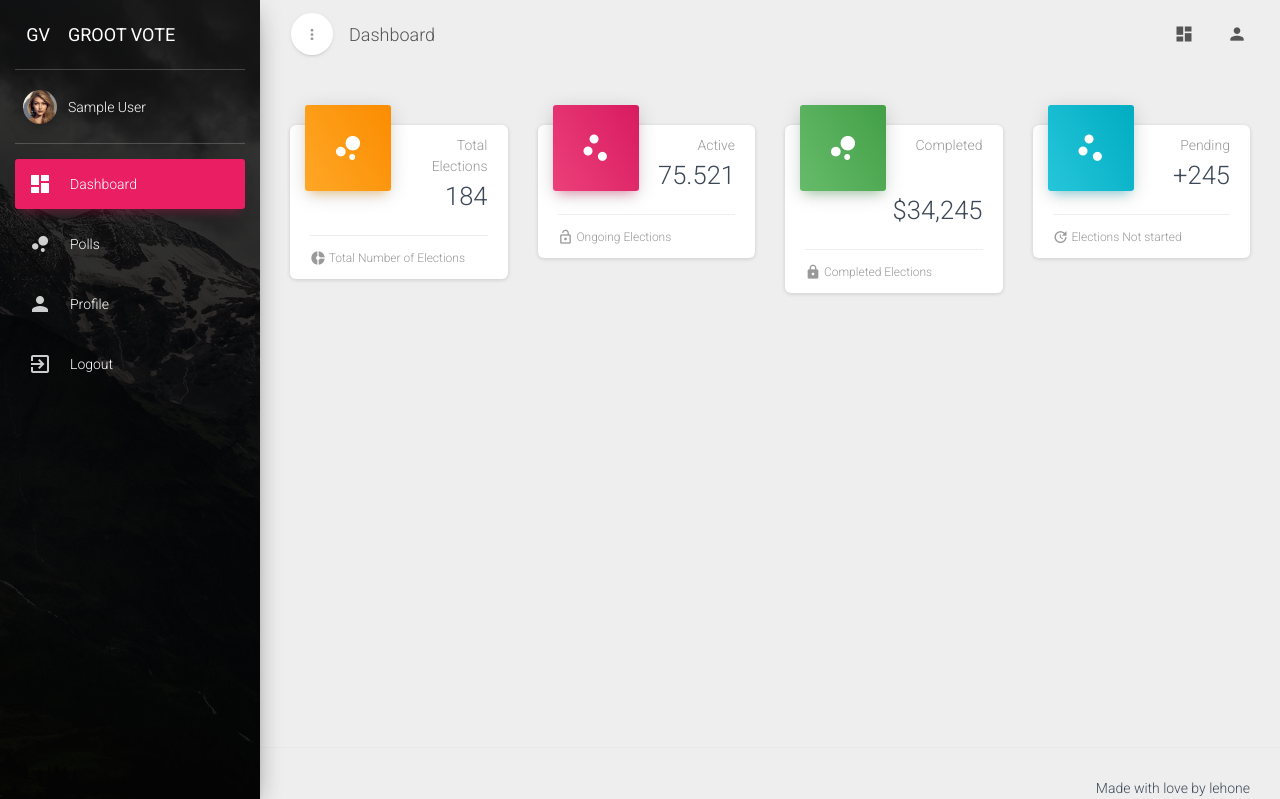
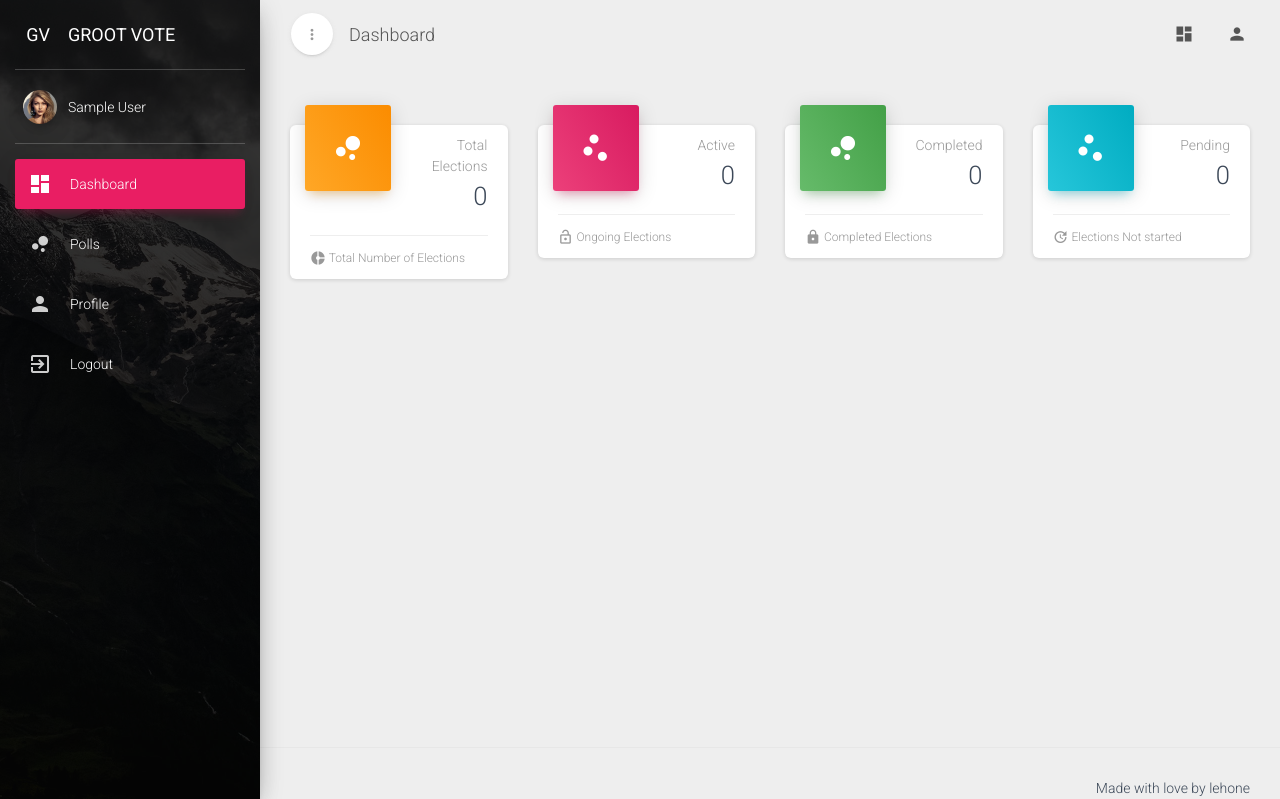
Before and after one commit to lehone-hp/groot, a Django app: page /polls/dashboard/ in a window 1280 px wide. Shown: the top 799 px of the page. Run offline with Django 3.2, Linux system fonts and the light colour scheme; the visitor is signed in with stand-in values (Sample User, id 1); data that the repository does not hold is empty; some libraries are stand-ins or nearby versions.

Commit message:
Display election counts on dashboard

```diff
--- a/polls/templates/polls/dashboard.html
+++ b/polls/templates/polls/dashboard.html
@@ -12,7 +12,7 @@
                 </div>
                 <div class="card-content">
                     <p class="category">Total Elections</p>
-                    <h3 class="card-title">184</h3>
+                    <h3 class="card-title">{{ total }}</h3>
                 </div>
                 <div class="card-footer">
                     <div class="stats">
@@ -28,7 +28,7 @@
                 </div>
                 <div class="card-content">
                     <p class="category">Active</p>
-                    <h3 class="card-title">75.521</h3>
+                    <h3 class="card-title">{{ active }}</h3>
                 </div>
                 <div class="card-footer">
                     <div class="stats">
@@ -44,7 +44,7 @@
                 </div>
                 <div class="card-content">
                     <p class="category">Completed</p>
-                    <h3 class="card-title">$34,245</h3>
+                    <h3 class="card-title">{{ finished }}</h3>
                 </div>
                 <div class="card-footer">
                     <div class="stats">
@@ -60,7 +60,7 @@
                 </div>
                 <div class="card-content">
                     <p class="category">Pending</p>
-                    <h3 class="card-title">+245</h3>
+                    <h3 class="card-title">{{ pending }}</h3>
                 </div>
                 <div class="card-footer">
                     <div class="stats">
--- a/polls/views.py
+++ b/polls/views.py
@@ -22,7 +22,17 @@ def index(request):
 
 @login_required
 def dashboard(request):
-    return render(request, 'polls/dashboard.html')
+    total = Poll.objects.all().order_by('-created_at').count()
+    pending = Poll.objects.filter(status=Poll.CREATED).order_by('-created_at').count()
+    active = Poll.objects.filter(status=Poll.ACTIVE).order_by('-created_at').count()
+    finished = Poll.objects.filter(status=Poll.FINISHED).order_by('-created_at').count()
+
+    return render(request, 'polls/dashboard.html', {
+        'total': total,
+        'active': active,
+        'pending': pending,
+        'finished': finished
+    })
 
 
 @login_required
```
